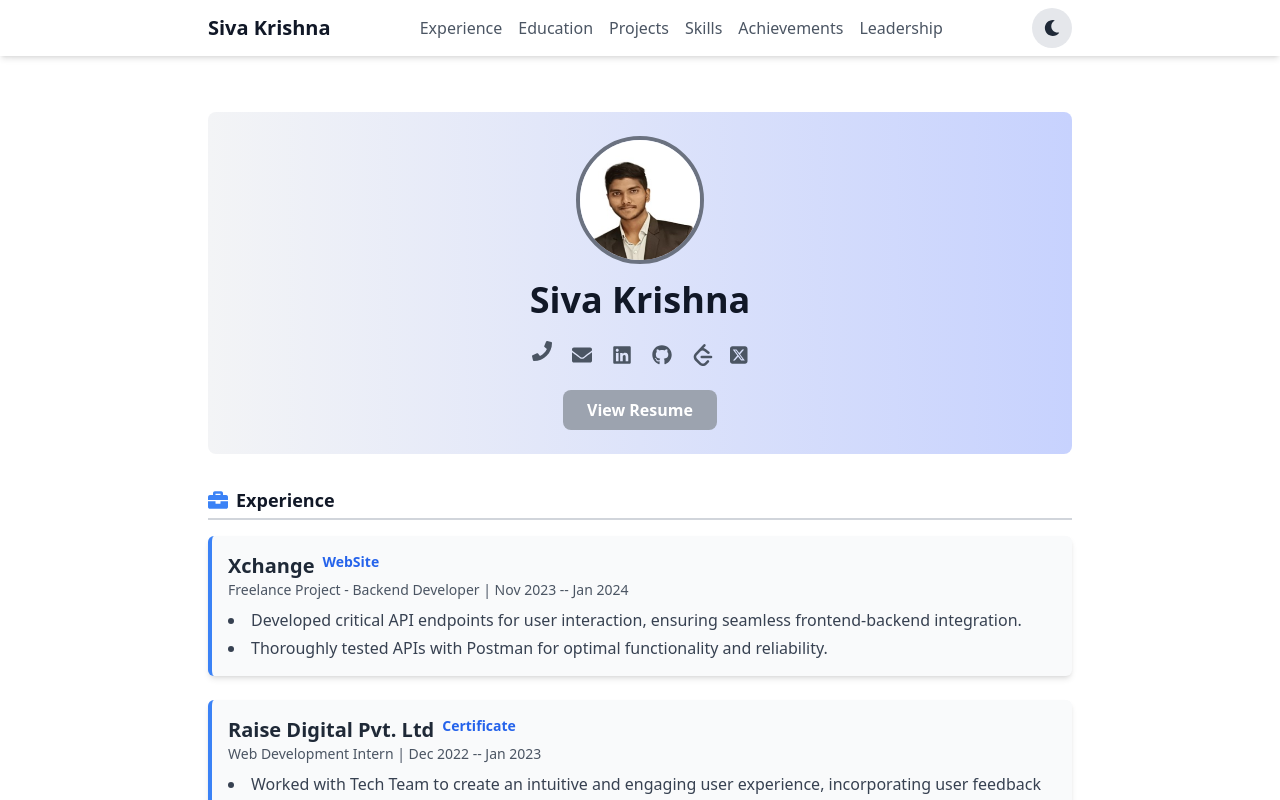
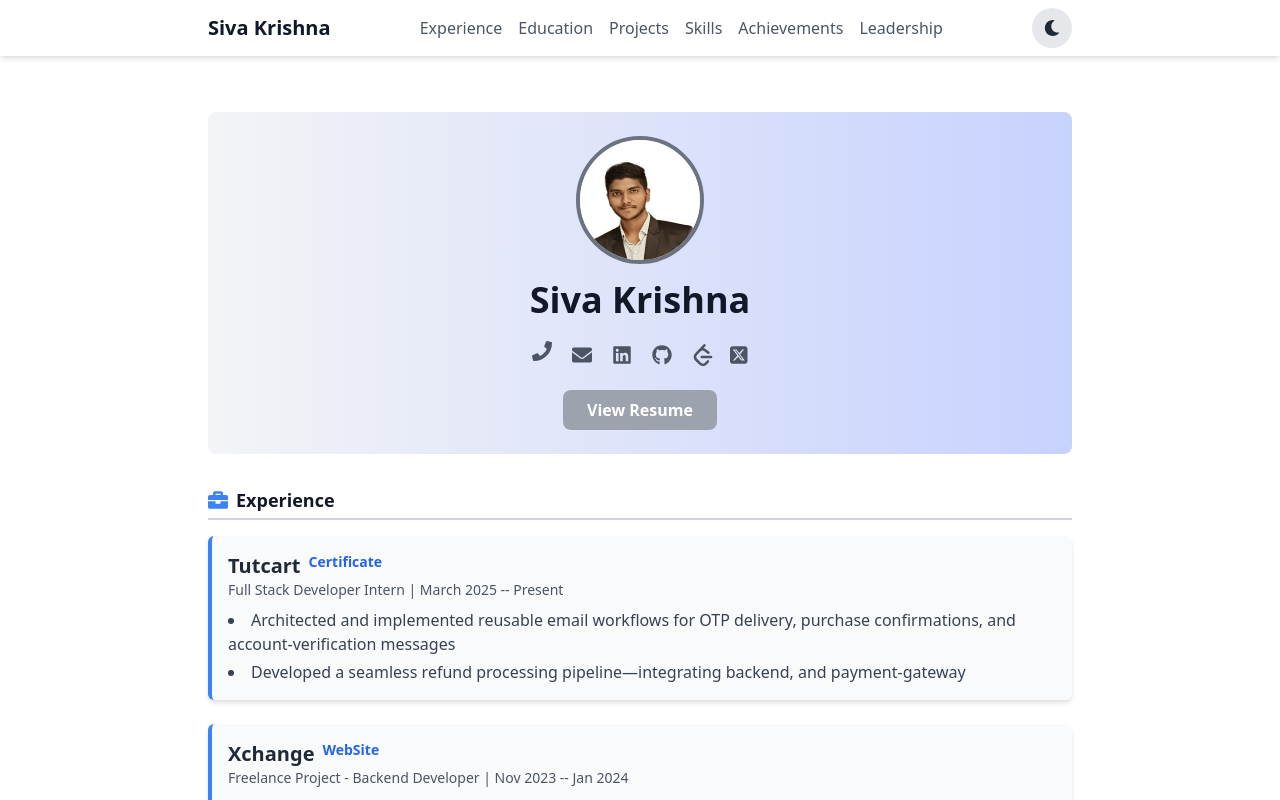
Before and after one commit to sivakrishna1023/Siva-Krishna, a React (Vite) app: page / in a window 1280 px wide. Shown: the top 800 px of the page. Built offline with nearby package versions, Linux system fonts and the light colour scheme.

Commit message:
Update App.jsx

```diff
--- a/src/App.jsx
+++ b/src/App.jsx
@@ -213,6 +213,15 @@ function App() {
 
   ];
   const experience = [
+    {
+      company:"Tutcart",
+      role:"Full Stack Developer Intern",
+      date:"March 2025 -- Present",
+      description:[
+        "Architected and implemented reusable email workflows for OTP delivery, purchase confirmations, and account-verification messages",
+        "Developed a seamless refund processing pipeline—integrating backend, and payment-gateway"
+      ]
+    },
     {
       company: "Xchange",
       role: "Freelance Project - Backend Developer",
```
